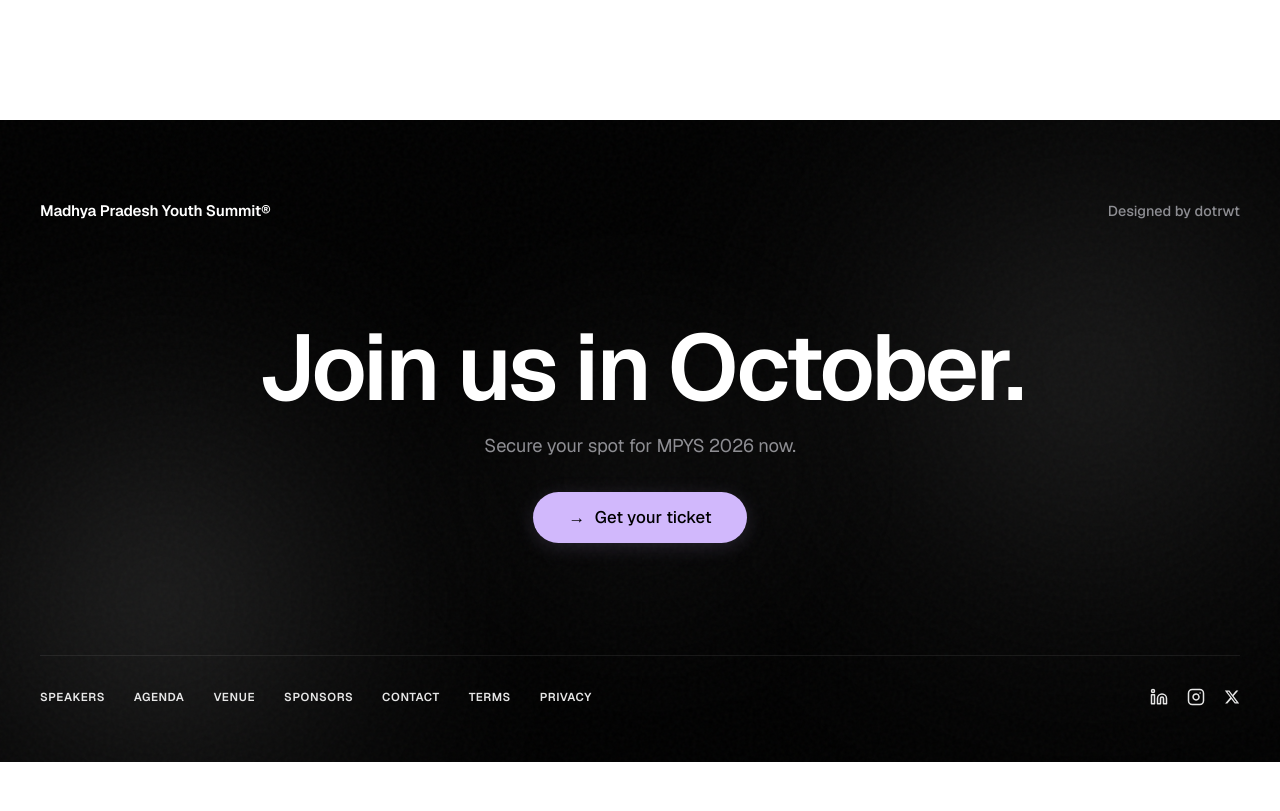
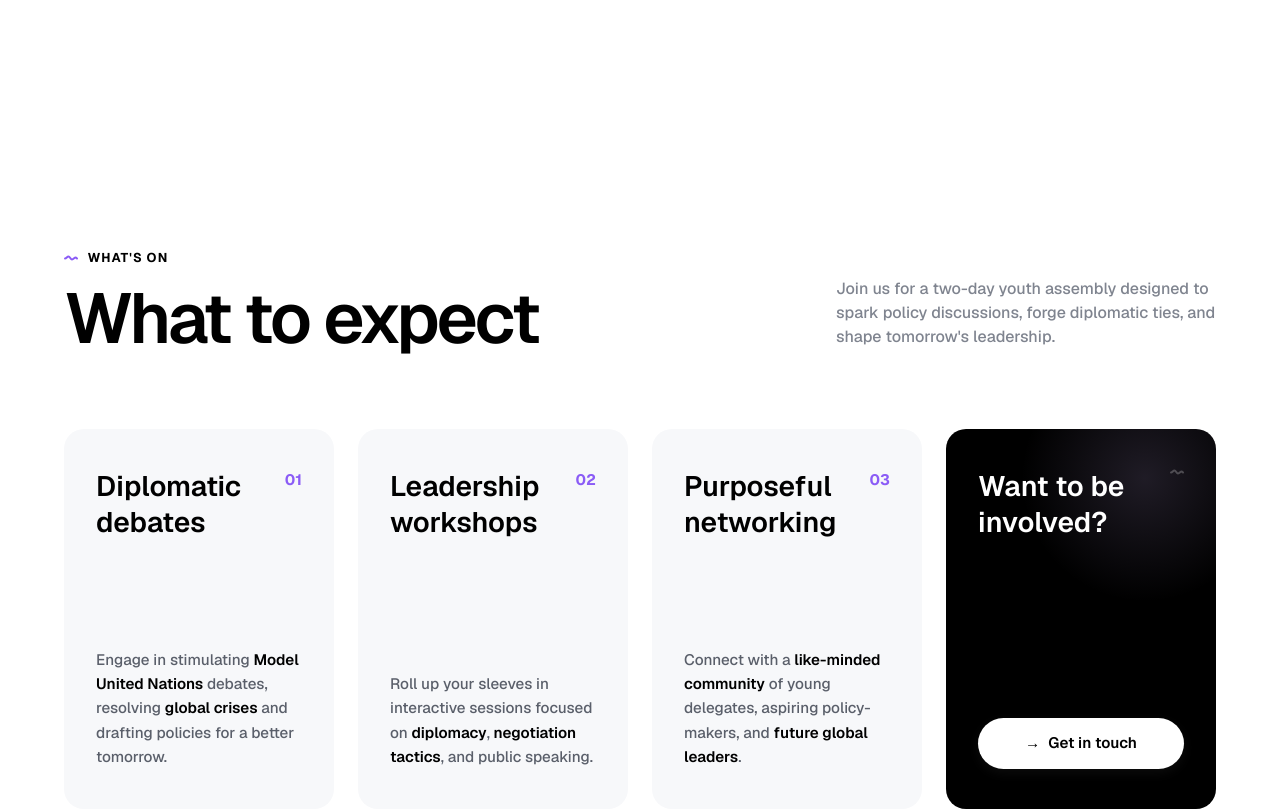
Before and after one commit to dotrwt/MPYS, a Next.js app: page / in a window 1280 px wide. Shown: the part 1480-2291 px from the top of the page. Before the commit the page ends 2242 px from the top, so only its background shows below. Built offline with nearby package versions, Linux system fonts and the light colour scheme.

Commit message:
Fix flex centering cutoff and verify header alignment

```diff
--- a/app/page.tsx
+++ b/app/page.tsx
@@ -1,6 +1,7 @@
 import Navbar from "@/components/layout/navbar/navbar";
 import Hero from "@/components/home/hero";
 import About from "@/components/home/about";
+import WhattoExpect from "@/components/home/WhattoExpect";
 import Footer from "@/components/layout/footer/footer";
 
 export default function Home() {
@@ -15,6 +16,9 @@ export default function Home() {
       {/* About Section */}
       <About />
 
+      {/* What to Expect Section */}
+      <WhattoExpect />
+
       {/* Footer component */}
       <Footer />
     </div>
--- a/components/home/WhattoExpect.tsx
+++ b/components/home/WhattoExpect.tsx
@@ -0,0 +1,88 @@
+import React from "react";
+import "./home.css";
+
+export default function WhattoExpect() {
+  return (
+    <section className="expect-section">
+      <div className="expect-container">
+        {/* Top Header */}
+        <div className="expect-header">
+          <div className="expect-header-left">
+            <div className="expect-label">
+              <span className="expect-label-squiggle">
+                <svg width="14" height="6" viewBox="0 0 14 6" fill="none" xmlns="http://www.w3.org/2000/svg">
+                  <path d="M1 3.5C2.5 3.5 3 1.5 4.5 1.5C6 1.5 6.5 4.5 8 4.5C9.5 4.5 10.5 2.5 11.5 2.5C12 2.5 12.5 3 13 3.5" stroke="#8b5cf6" strokeWidth="2" strokeLinecap="round" strokeLinejoin="round"/>
+                </svg>
+              </span>
+              <span className="expect-label-text">WHAT'S ON</span>
+            </div>
+            <h2 className="expect-title">What to expect</h2>
+          </div>
+
+          <div className="expect-header-right">
+            <p className="expect-subtitle">
+              Join us for a two-day youth assembly designed to spark policy discussions, forge diplomatic ties, and shape tomorrow's leadership.
+            </p>
+          </div>
+        </div>
+
+        {/* Cards Grid */}
+        <div className="expect-grid">
+          {/* Card 1: MUN track */}
+          <div className="expect-card">
+            <div className="expect-card-top">
+              <h3 className="expect-card-title">Diplomatic debates</h3>
+              <span className="expect-card-number">01</span>
+            </div>
+            <p className="expect-card-description">
+              Engage in stimulating <strong>Model United Nations</strong> debates, resolving <strong>global crises</strong> and drafting policies for a better tomorrow.
+            </p>
+          </div>
+
+          {/* Card 2: Workshops */}
+          <div className="expect-card">
+            <div className="expect-card-top">
+              <h3 className="expect-card-title">Leadership workshops</h3>
+              <span className="expect-card-number">02</span>
+            </div>
+            <p className="expect-card-description">
+              Roll up your sleeves in interactive sessions focused on <strong>diplomacy</strong>, <strong>negotiation tactics</strong>, and public speaking.
+            </p>
+          </div>
+
+          {/* Card 3: Networking */}
+          <div className="expect-card">
+            <div className="expect-card-top">
+              <h3 className="expect-card-title">Purposeful networking</h3>
+              <span className="expect-card-number">03</span>
+            </div>
+            <p className="expect-card-description">
+              Connect with a <strong>like-minded community</strong> of young delegates, aspiring policy-makers, and <strong>future global leaders</strong>.
+            </p>
+          </div>
+
+          {/* Card 4: CTA Black Card */}
+          <div className="expect-card expect-card-cta">
+            {/* Ambient background glow */}
+            <div className="expect-card-glow" />
+
+            <div className="expect-card-top">
+              <h3 className="expect-card-title text-white">Want to be involved?</h3>
+              <span className="expect-card-squiggle">
+                <svg width="14" height="6" viewBox="0 0 14 6" fill="none" xmlns="http://www.w3.org/2000/svg">
+                  <path d="M1 3.5C2.5 3.5 3 1.5 4.5 1.5C6 1.5 6.5 4.5 8 4.5C9.5 4.5 10.5 2.5 11.5 2.5C12 2.5 12.5 3 13 3.5" stroke="#ffffff" strokeWidth="2" strokeLinecap="round" strokeLinejoin="round" strokeOpacity="0.4"/>
+                </svg>
+              </span>
+            </div>
+
+            <div className="expect-card-bottom">
+              <a href="/contact" className="expect-cta-button">
+                <span className="expect-cta-arrow">→</span> Get in touch
+              </a>
+            </div>
+          </div>
+        </div>
+      </div>
+    </section>
+  );
+}
--- a/components/home/home.css
+++ b/components/home/home.css
@@ -311,7 +311,8 @@
   min-height: 100vh;
   min-height: 100dvh;
   display: flex;
-  align-items: center;
+  flex-direction: column;
+  justify-content: center;
   box-sizing: border-box;
 }
 
@@ -461,3 +462,256 @@
     font-size: 3.5rem;
   }
 }
+
+/* Expect Section Styles */
+.expect-section {
+  background-color: #ffffff;
+  color: #000000;
+  padding: 8rem 4rem;
+  width: 100%;
+  min-height: 100vh;
+  min-height: 100dvh;
+  display: flex;
+  flex-direction: column;
+  justify-content: center;
+  box-sizing: border-box;
+}
+
+.expect-container {
+  width: 100%;
+  max-width: 1200px;
+  margin: 0 auto;
+  display: flex;
+  flex-direction: column;
+  gap: 4.5rem;
+  box-sizing: border-box;
+}
+
+.expect-header {
+  display: flex;
+  justify-content: space-between;
+  align-items: flex-end;
+  width: 100%;
+  gap: 2rem;
+}
+
+.expect-header-left {
+  display: flex;
+  flex-direction: column;
+  gap: 0.8rem;
+}
+
+.expect-label {
+  display: flex;
+  align-items: center;
+  gap: 0.6rem;
+}
+
+.expect-label-squiggle {
+  display: inline-flex;
+  align-items: center;
+}
+
+.expect-label-text {
+  font-family: var(--font-geist-sans), -apple-system, BlinkMacSystemFont, "Segoe UI", Roboto, sans-serif;
+  font-size: 0.8rem;
+  font-weight: 700;
+  letter-spacing: 0.08em;
+  color: #000000;
+}
+
+.expect-title {
+  font-family: var(--font-geist-sans), -apple-system, BlinkMacSystemFont, "Segoe UI", Roboto, sans-serif;
+  font-size: clamp(2.5rem, 5.5vw, 4.5rem);
+  font-weight: 600;
+  letter-spacing: -0.04em;
+  line-height: 1.1;
+  margin: 0;
+  color: #000000;
+}
+
+.expect-header-right {
+  max-width: 380px;
+  padding-bottom: 0.5rem;
+}
+
+.expect-subtitle {
+  font-family: var(--font-geist-sans), -apple-system, BlinkMacSystemFont, "Segoe UI", Roboto, sans-serif;
+  font-size: 1rem;
+  font-weight: 500;
+  line-height: 1.5;
+  color: #7f848f;
+  margin: 0;
+}
+
+/* Cards Grid */
+.expect-grid {
+  display: grid;
+  grid-template-columns: repeat(4, 1fr);
+  gap: 1.5rem;
+  width: 100%;
+}
+
+.expect-card {
+  position: relative;
+  background-color: #f7f8fa;
+  border-radius: 20px;
+  padding: 2.5rem 2rem;
+  min-height: 380px;
+  display: flex;
+  flex-direction: column;
+  justify-content: space-between;
+  box-sizing: border-box;
+  overflow: hidden;
+}
+
+.expect-card-top {
+  display: flex;
+  justify-content: space-between;
+  align-items: flex-start;
+  width: 100%;
+  position: relative;
+  z-index: 2;
+}
+
+.expect-card-title {
+  font-family: var(--font-geist-sans), -apple-system, BlinkMacSystemFont, "Segoe UI", Roboto, sans-serif;
+  font-size: clamp(1.4rem, 2.2vw, 1.8rem);
+  font-weight: 600;
+  line-height: 1.25;
+  margin: 0;
+  color: #000000;
+  max-width: 80%;
+}
+
+.expect-card-title.text-white {
+  color: #ffffff;
+}
+
+.expect-card-number {
+  font-family: var(--font-geist-sans), -apple-system, BlinkMacSystemFont, "Segoe UI", Roboto, sans-serif;
+  font-size: 0.95rem;
+  font-weight: 700;
+  color: #8b5cf6;
+}
+
+.expect-card-description {
+  font-family: var(--font-geist-sans), -apple-system, BlinkMacSystemFont, "Segoe UI", Roboto, sans-serif;
+  font-size: 0.95rem;
+  font-weight: 500;
+  line-height: 1.6;
+  color: #5a5f6a;
+  margin: 0;
+  position: relative;
+  z-index: 2;
+}
+
+.expect-card-description strong {
+  color: #000000;
+  font-weight: 600;
+}
+
+/* CTA Card (Special Styling) */
+.expect-card-cta {
+  background-color: #000000;
+  color: #ffffff;
+}
+
+.expect-card-glow {
+  position: absolute;
+  top: -20%;
+  right: -20%;
+  width: 250px;
+  height: 250px;
+  background: radial-gradient(circle, rgba(209, 184, 252, 0.15) 0%, rgba(209, 184, 252, 0) 70%);
+  pointer-events: none;
+  z-index: 1;
+}
+
+.expect-card-squiggle {
+  display: inline-flex;
+  align-items: center;
+  opacity: 0.6;
+}
+
+.expect-card-bottom {
+  position: relative;
+  z-index: 2;
+  width: 100%;
+}
+
+.expect-cta-button {
+  display: flex;
+  align-items: center;
+  justify-content: center;
+  background-color: #ffffff;
+  color: #000000;
+  font-family: var(--font-geist-sans), -apple-system, BlinkMacSystemFont, "Segoe UI", Roboto, sans-serif;
+  font-size: 0.95rem;
+  font-weight: 600;
+  padding: 0.9rem 1.8rem;
+  border-radius: 9999px;
+  text-decoration: none;
+  width: 100%;
+  box-sizing: border-box;
+  transition: all 0.3s cubic-bezier(0.16, 1, 0.3, 1);
+  box-shadow: 0 4px 12px rgba(255, 255, 255, 0.05);
+}
+
+.expect-cta-arrow {
+  margin-right: 0.5rem;
+  font-weight: 700;
+  transition: transform 0.3s cubic-bezier(0.16, 1, 0.3, 1);
+}
+
+.expect-cta-button:hover {
+  background-color: #f3f4f6;
+  transform: translateY(-2px);
+  box-shadow: 0 6px 16px rgba(255, 255, 255, 0.1);
+}
+
+.expect-cta-button:hover .expect-cta-arrow {
+  transform: translateX(4px);
+}
+
+/* Responsiveness */
+@media (max-width: 1024px) {
+  .expect-grid {
+    grid-template-columns: repeat(2, 1fr);
+  }
+
+  .expect-card {
+    min-height: 350px;
+  }
+}
+
+@media (max-width: 900px) {
+  .expect-section {
+    padding: 6rem 2.5rem;
+  }
+
+  .expect-header {
+    flex-direction: column;
+    align-items: flex-start;
+    gap: 1.5rem;
+  }
+
+  .expect-header-right {
+    max-width: 100%;
+  }
+}
+
+@media (max-width: 600px) {
+  .expect-section {
+    padding: 5rem 1.5rem;
+  }
+
+  .expect-grid {
+    grid-template-columns: 1fr;
+  }
+
+  .expect-card {
+    min-height: 320px;
+    padding: 2rem 1.75rem;
+  }
+}
```
